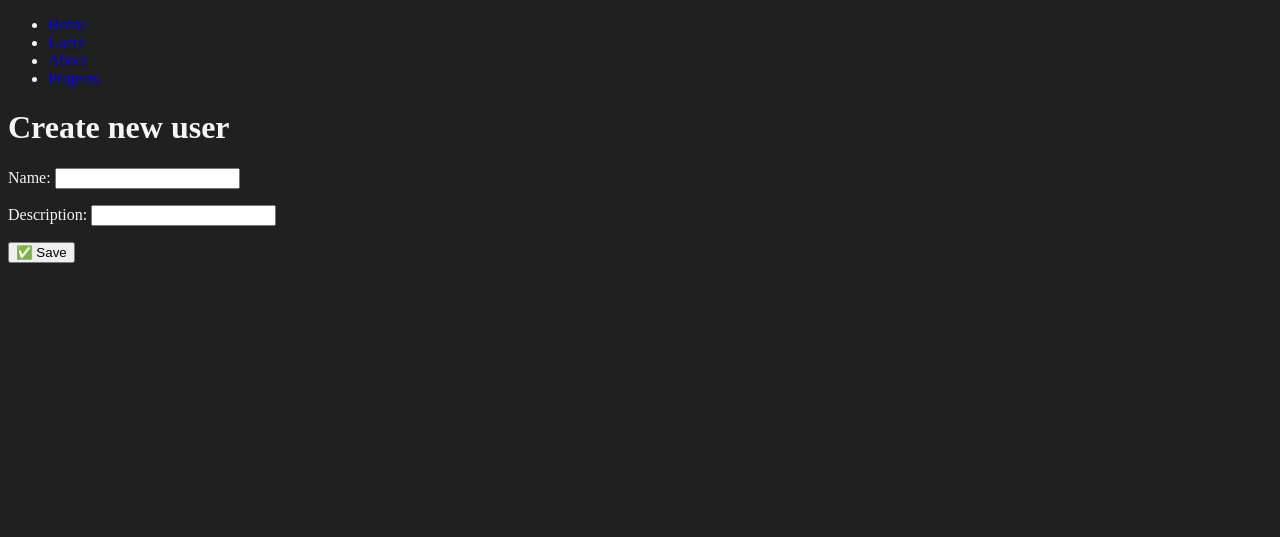
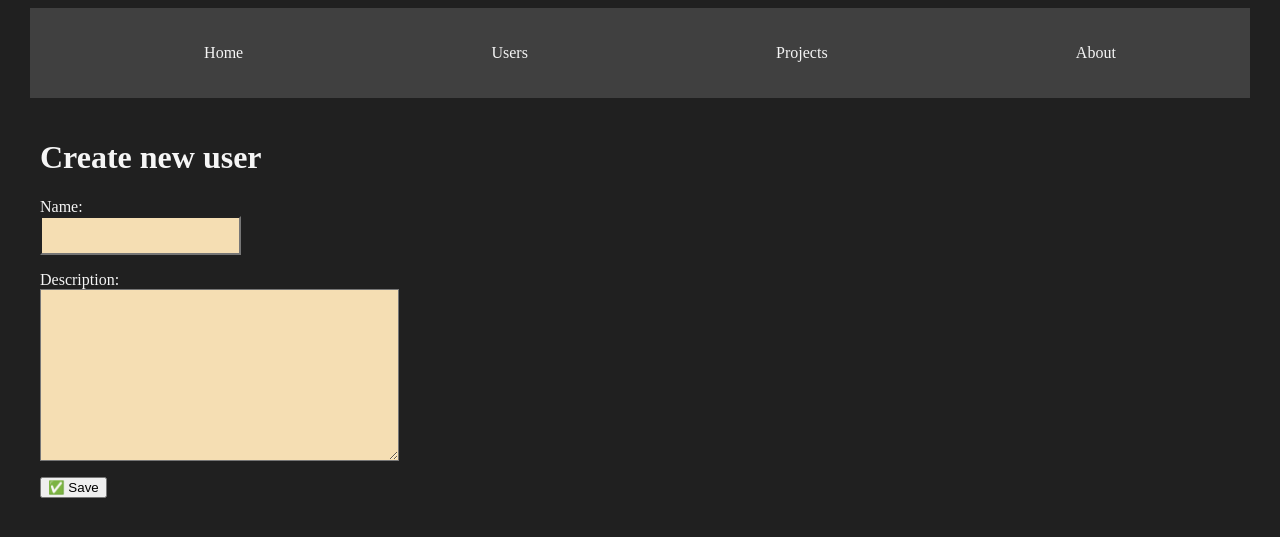
Before and after one commit to retrohell/DjangoExample, a Django app: page /users/create/ in a window 1280 px wide. Shown: the top 537 px of the page. Run offline with Django 5.2, Linux system fonts and the light colour scheme.

Commit message:
betterUpdates

```diff
--- a/djapp/forms.py
+++ b/djapp/forms.py
@@ -1,9 +1,9 @@
 from django import forms
 
 class UsersForm(forms.Form):
-    name = forms.CharField(label='Name', max_length=100)
-    description = forms.CharField(label='Description', max_length=200, required=False)
+    name = forms.CharField(label='Name', max_length=100, widget=forms.TextInput(attrs={'class': 'input'}))
+    description = forms.CharField(label='Description', max_length=200, required=False, widget=forms.Textarea(attrs={'class': 'input'}))
 
 class ProjectsForm(forms.Form):
-    name = forms.CharField(label='Name', max_length=100)
-    description = forms.CharField(label='Description', max_length=200, required=False)
+    name = forms.CharField(label='Name', max_length=100, widget=forms.TextInput(attrs={'class': 'input'}))
+    description = forms.CharField(label='Description', max_length=200, required=False, widget=forms.Textarea(attrs={'class': 'input'}))
--- a/djapp/static/styles/main.css
+++ b/djapp/static/styles/main.css
@@ -2,3 +2,46 @@ body {
     background: #202020;
     color: whitesmoke;
 }
+
+.navbar {
+    background: #404040;
+    padding: 5px 10px;
+}
+
+.navbar ul {
+    display: flex;
+    justify-content: space-around;
+}
+
+.navbar ul li {
+    list-style: none;
+}
+
+.navbar ul li a {
+    color: whitesmoke;
+    text-decoration: none;
+}
+
+.navbar ul li a:hover {
+    color: aquamarine;
+}
+
+.container {
+    max-width: 1200px;
+    padding: 20px 10px;
+    margin: auto;
+}
+
+.card  {
+    background: gray;
+    color: black;
+    padding: 10px;
+    margin-bottom: 5px;
+}
+
+.input{
+    background: wheat;
+    padding: 10px;
+    text-align: center;
+    display: block;
+}
--- a/djapp/templates/layouts/base.html
+++ b/djapp/templates/layouts/base.html
@@ -1,6 +1,7 @@
 {% load static %}
 <!DOCTYPE html>
 <html lang="en">
+
 <head>
     <meta charset="UTF-8">
     <meta name="viewport" content="width=device-width, initial-scale=1.0">
@@ -9,7 +10,7 @@
 </head>
 
 <body>
-    <nav>
+    <nav class="navbar container">
         <ul>
             <li>
                 <a href="{% url 'index' %}">Home</a>
@@ -18,16 +19,20 @@
                 <a href="{% url 'users' %}">Users</a>
             </li>
             <li>
-                <a href="{% url 'about' %}">About</a>
+                <a href="{% url 'projects' %}">Projects</a>
             </li>
             <li>
-                <a href="{% url 'projects' %}">Projects</a>
+                <a href="{% url 'about' %}">About</a>
             </li>
         </ul>
     </nav>
 
-    {% block content %}
-    {% endblock %}
+    <main class="container">
+        {% block content %}
+        {% endblock %}
+
+    </main>
 
 </body>
+
 </html>
--- a/djapp/templates/projects/projects.html
+++ b/djapp/templates/projects/projects.html
@@ -5,15 +5,17 @@
 <h1>Projects</h1>
 
 {% for project in projects %}
-    <article>
+<article class="card">
+    <a href="{% url 'projectsById' project.id %}">
         <h3>Project: {{ project.name }}</h3>
         <p>description: {{ project.description }}</p>
         <p>status: {{ project.status }}</p>
+    </a>
     <button> ❌ Delete </button>
     <button> ✅ Edit </button>
 </article>
 
 {% endfor %}
 
-    <div><button> <a href="./create">Create new project</a> </button></div>
+<div><button> <a href="{% url 'projectsCreate' %}">Create new project</a> </button></div>
 {% endblock %}
--- a/djapp/templates/users/users.html
+++ b/djapp/templates/users/users.html
@@ -5,6 +5,7 @@
 
 {% for user in users %}
 <article>
+    <a href="{% url 'usersById' user.id %}">
         <h3>User: {{ user.name }}</h3>
         <p>description: {{ user.description }}</p>
 
@@ -13,6 +14,8 @@
         {% else %}
         <p>🔕 Not suscribed</p>
         {% endif %}
+    </a>
+
 
     <button> ❌ Delete </button>
     <button> ✅ Suscribe </button>
@@ -20,5 +23,5 @@
 
 {% endfor %}
 
-    <div><button> <a href="./create">Create new user</a> </button></div>
+<div><button> <a href="{% url 'usersCreate' %}">Create new user</a> </button></div>
 {% endblock %}
--- a/djapp/views.py
+++ b/djapp/views.py
@@ -27,10 +27,6 @@ def users(request):
         'users': users
     })
 
-def usersById(request, id):
-    user = get_object_or_404(Users, id=id)
-    return HttpResponse('User: %s  ' % user.name)
-
 def usersCreate(request):
     if request.method == 'GET':
         return render(request, 'users/create_user.html', {
@@ -39,6 +35,12 @@ def usersCreate(request):
     else:
         Users.objects.create(name=request.POST['name'], description=request.POST['description'])
         return redirect('users')
+
+def usersById(request, id):
+    user = Users.objects.get(id=id)
+    return render(request, 'users/users_detail.html', {
+        'user': user
+    })
 
 def projects(request):
     project = Projects.objects.all()
@@ -60,3 +62,9 @@ def projectsCreate(request):
         """
         Projects.objects.create(name=request.POST['name'], description=request.POST['description'])
         return redirect('projects')
+
+def projectsById(request, id):
+    project = get_object_or_404(Projects, id=id)
+    return render(request, 'projects/projects_detail.html', {
+        'project': project
+    })
--- a/djexample/urls.py
+++ b/djexample/urls.py
@@ -26,5 +26,6 @@ urlpatterns = [
     path('users/<int:id>/', views.usersById, name='usersById'),
     path('users/create/', views.usersCreate, name='usersCreate'),
     path('projects/', views.projects, name='projects'),
-    path('projects/create/', views.projectsCreate, name='projectsCreate')
+    path('projects/create/', views.projectsCreate, name='projectsCreate'),
+    path('projects/<int:id>/', views.projectsById, name='projectsById')
 ]
```
Also changed, not shown: djapp/templates/projects/projects_detail.html (added, +8 -0 lines), djapp/templates/users/users_detail.html (added, +8 -0 lines), db.sqlite3. Lines whose indentation alone changed are shown as unchanged.
